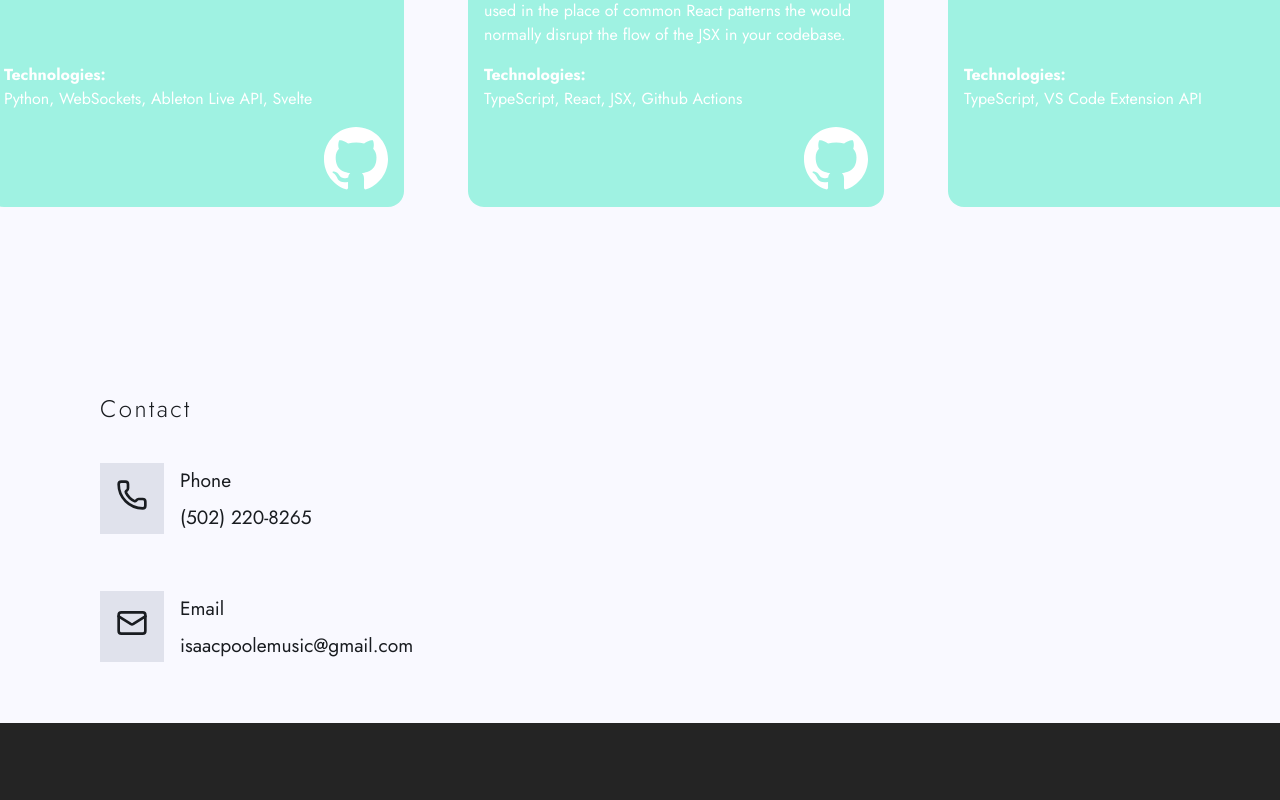
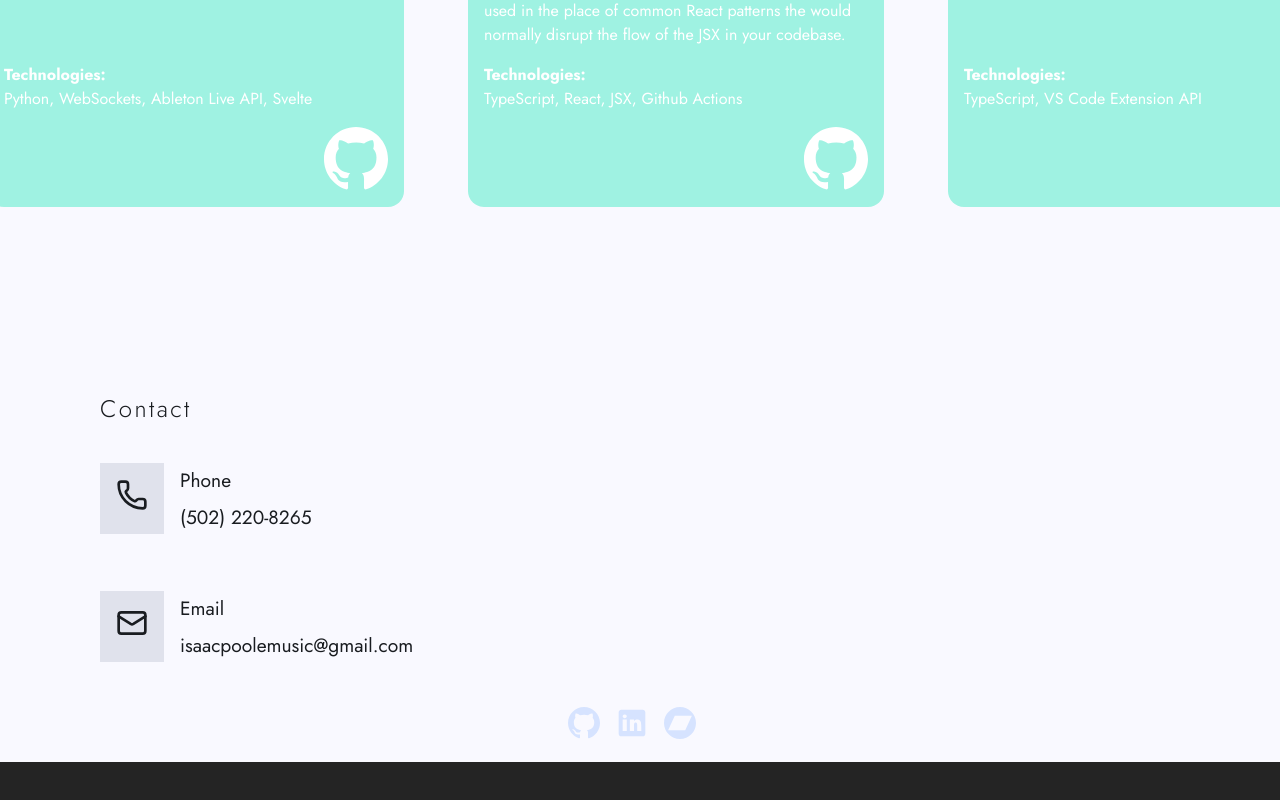
Before and after one commit to isfopo/about, a React (Vite) app: page / in a window 1280 px wide. Shown: the part 3186-3986 px from the top of the page. Built offline with nearby package versions, Linux system fonts and the light colour scheme.

Commit message:
♻️ refactor(components): update contact and social components
- rename contact to contacts for consistent naming
- move Socials components to shared directory
- update imports to reflect new structure

```diff
--- a/src/App.tsx
+++ b/src/App.tsx
@@ -1,8 +1,8 @@
 import "./App.css";
 import { Header } from "components/Header";
-import { SocialPlatformLink } from "components/Header/Socials";
+import { SocialPlatformLink } from "components/Socials";
 import { AboutSection } from "components/Section/AboutSection";
-import { Contact, ContactSection } from "components/Section/ContactSection";
+import { Contacts, ContactSection } from "components/Section/ContactSection";
 import {
   ExperienceSection,
   ExperienceSectionProps,
@@ -144,7 +144,7 @@ const projects: Project[] = [
   },
 ];
 
-const contact: Contact = {
+const contacts: Contacts = {
   tel: "(502) 220-8265",
   mailto: "isaacpoolemusic@gmail.com",
 };
@@ -157,7 +157,7 @@ function App() {
       <SkillsSection skills={skills} />
       <ExperienceSection {...experience} />
       <ProjectsSection projects={projects} />
-      <ContactSection {...contact} />
+      <ContactSection contacts={contacts} socials={socials} />
     </>
   );
 }
--- a/src/components/Header/index.tsx
+++ b/src/components/Header/index.tsx
@@ -1,7 +1,7 @@
 import { Link } from "react-scroll";
 import { SectionLabels, SectionType } from "consts";
 import styles from "./index.module.css";
-import { SocialPlatformLink, Socials } from "./Socials";
+import { SocialPlatformLink, Socials } from "../Socials";
 
 export interface HeaderProps {
   sections: readonly SectionType[];
--- a/src/components/Section/ContactSection/index.tsx
+++ b/src/components/Section/ContactSection/index.tsx
@@ -1,30 +1,35 @@
 import { Section } from "components/Section";
-import { Contact } from "lucide-react";
 import { ContactIcons } from "./ContactIcons";
 import styles from "./index.module.css";
+import { SocialPlatformLink, Socials } from "components/Socials";
 
-export interface Contact {
+export interface Contacts {
   tel: `(${string}) ${string}-${string}`;
   mailto: `${string}@${string}.${string}`;
 }
 
-const labels: Record<keyof Contact, string> = {
+const labels: Record<keyof Contacts, string> = {
   tel: "Phone",
   mailto: "Email",
 };
 
-export const ContactSection = (contact: Contact) => {
+export interface ContactSectionProps {
+  contacts: Contacts;
+  socials: SocialPlatformLink[];
+}
+
+export const ContactSection = ({ contacts, socials }: ContactSectionProps) => {
   return (
     <Section subject="contact" className={styles["contact"]}>
       <h3>Contact</h3>
       <div className={styles["container"]}>
-        {Object.keys(contact).map((key) => {
-          const value = contact[key as keyof Contact];
-          const label = labels[key as keyof Contact];
-          const icon = ContactIcons[key as keyof Contact];
+        {Object.keys(contacts).map((key) => {
+          const value = contacts[key as keyof Contacts];
+          const label = labels[key as keyof Contacts];
+          const icon = ContactIcons[key as keyof Contacts];
 
           return (
-            <a key={key} href={`${key}:${contact[key as keyof Contact]}`}>
+            <a key={key} href={`${key}:${contacts[key as keyof Contacts]}`}>
               <div className={styles["icon"]}>{icon}</div>
               <div className={styles["text"]}>
                 <p>{label}</p>
@@ -34,6 +39,7 @@ export const ContactSection = (contact: Contact) => {
           );
         })}
       </div>
+      <Socials platforms={socials} />
     </Section>
   );
 };
```
Also changed, not shown: src/components/Socials/SocialIcons.tsx (renamed from src/components/Header/Socials/SocialIcons.tsx), src/components/Socials/index.module.css (renamed from src/components/Header/Socials/index.module.css), src/components/Socials/index.tsx (renamed from src/components/Header/Socials/index.tsx).
